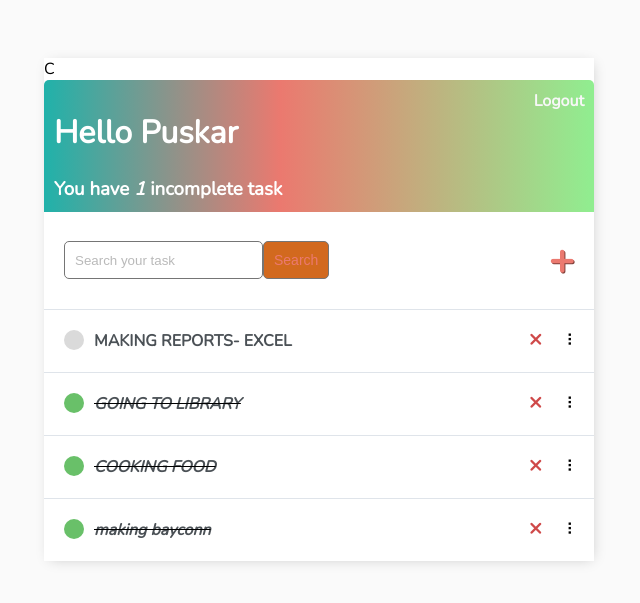
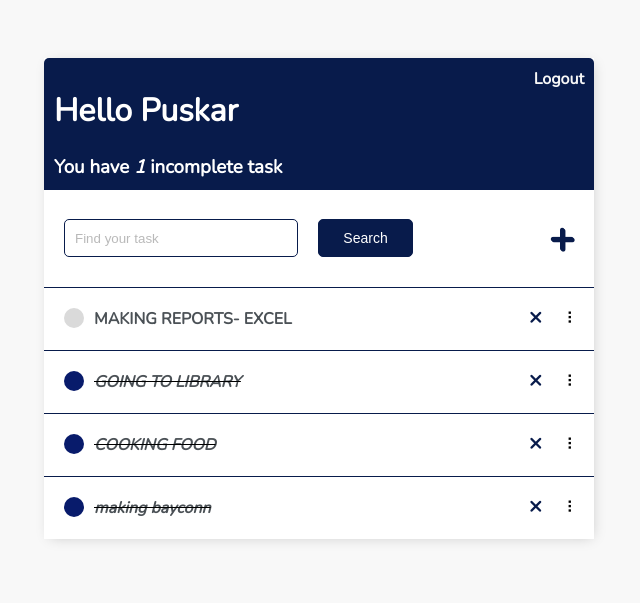
Before and after one commit to puskarkarki/projectcloud, a Django app: page / in a window 1280 px wide. Shown: the top 603 px of the page, without its empty margins (321-961 px from the left). Run offline with Django 4.2, Linux system fonts and the light colour scheme; a user stored in the database is signed in; data comes from the database, SQL or seed files in the repository; both versions use the stored data as it was after the commit.

Commit message:
change css

```diff
--- a/todo/templates/todo/base.html
+++ b/todo/templates/todo/base.html
@@ -16,7 +16,7 @@
 
     <style>
         body {
-            background-color: #FAFAFA;
+            background-color: #F8F8F8;
             font-family: 'Nunito', sans-serif;
             padding-top: 50px;
         }
@@ -59,7 +59,7 @@
             color: #fff;
             padding: 10px;
             border-radius: 5px 5px 0 0;
-            background: linear-gradient(90deg, #20B2AA 0%, #EB796F 43%, #90EE90 100%);
+            background: #081b4b;
         }
 
         .header-bar a {
@@ -72,7 +72,7 @@
             align-items: center;
             justify-content: space-between;
             background-color: #fff;
-            border-top: 1px solid #dfe4ea;
+            border-top: 1px solid #081b4b;
             overflow: hidden;
         }
 
@@ -90,7 +90,7 @@
         .task-complete-icon {
             height: 20px;
             width: 20px;
-            background-color: rgb(105, 192, 105);
+            background-color: #081b6b;
             border-radius: 50%;
         }
 
@@ -104,7 +104,7 @@
         .delete-link {
             text-decoration: none;
             font-weight: 900;
-            color: #cf4949;
+            color: #081b4b;
             font-size: 22px;
             line-height: 0;
             padding: 20px 0px;
@@ -134,7 +134,7 @@
         .dropArea {
             background-color: #f1f2f6;
             color: black;
-            border: #ced6e0 1px solid;
+            border: #081b4b 1px solid;
         }
 
         .selectedTask {
@@ -143,10 +143,10 @@
 
 
         #add-link {
-            color: #EB796F;
+            color: #081b4b;
             text-decoration: none;
             font-size: 42px;
-            text-shadow: 1px 1px #81413b;
+            text-shadow: 1px 1px #081b4b;
         }
 
         #search-add-wrapper {
@@ -165,7 +165,7 @@
         input[type=text],
         input[type=password],
         textarea {
-            border: 1px solid #757575;
+            border: 1px solid #081b4b;
             border-radius: 5px;
             padding: 10px;
             width: 90%;
@@ -182,14 +182,15 @@
         }
 
         .button {
-            border: 1px solid #757575;
-            background-color: #D2691E;
-            color: #EB796F;
+            border: 1px solid #081b4b;
+            background-color: #081b4b;
+            color: #fff;
             padding: 10px;
             font-size: 14px;
             border-radius: 5px;
             cursor: pointer;
             text-decoration: none;
+            width: 130px;
         }
 
         .card-body {
--- a/todo/templates/todo/task_list.html
+++ b/todo/templates/todo/task_list.html
@@ -1,4 +1,4 @@
-{% extends 'todo/base.html' %} {% block content %}C
+{% extends 'todo/base.html' %} {% block content %}
 
 <script src="https://cdn.jsdelivr.net/npm/sortablejs@latest/Sortable.min.js"></script>
 <div class="header-bar">
@@ -14,8 +14,8 @@
 
 
 <div id="search-add-wrapper">
-    <form method="GET" style="display: flex;">
-        <input type='text' name='search-area' placeholder="Search your task" value="{{search_input}}">
+    <form method="GET" style="display: flex; column-gap: 20px;">
+        <input type='text' name='search-area' placeholder="Find your task" value="{{search_input}}">
         <input class="button" type="submit" value='Search'>
     </form>
     {% if tasks|length > 0 %}
```
Also changed, not shown: db.sqlite3.
